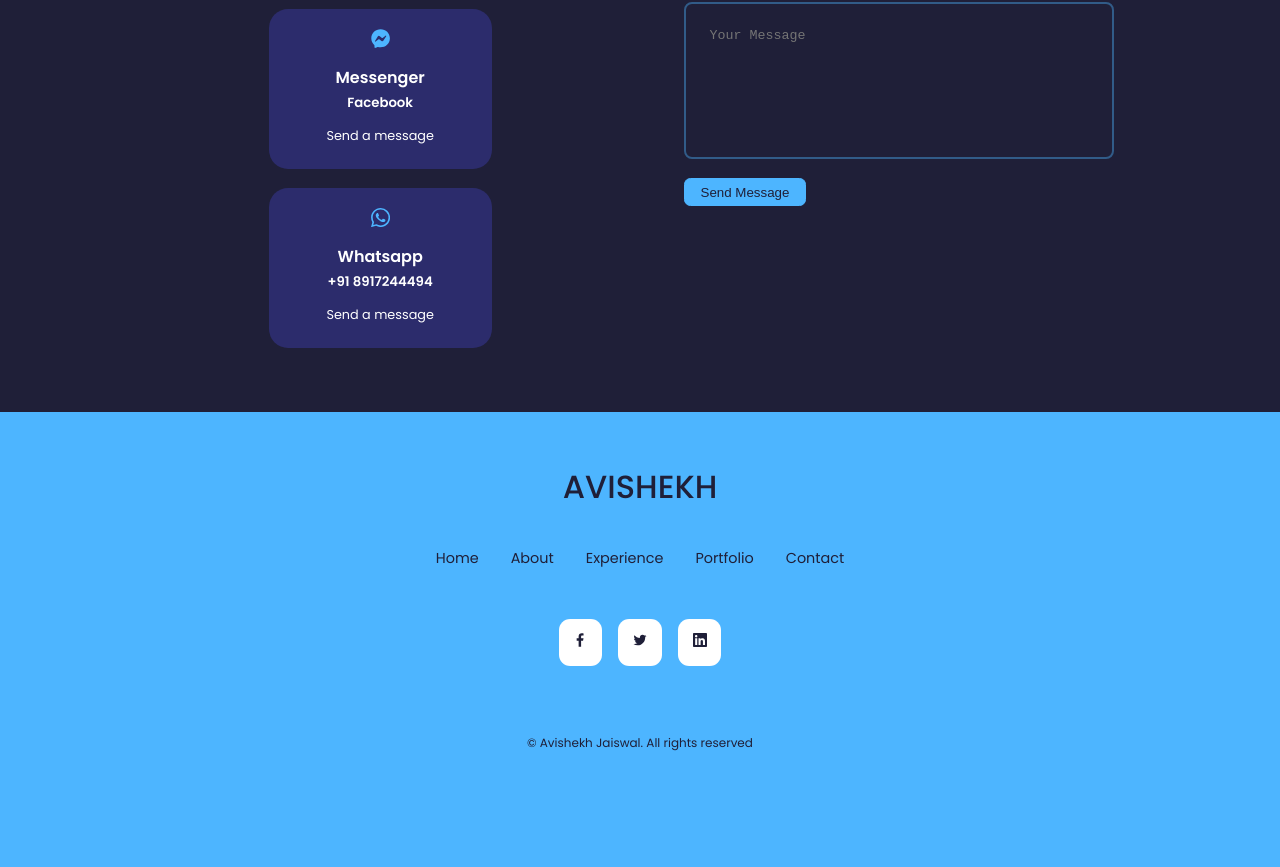
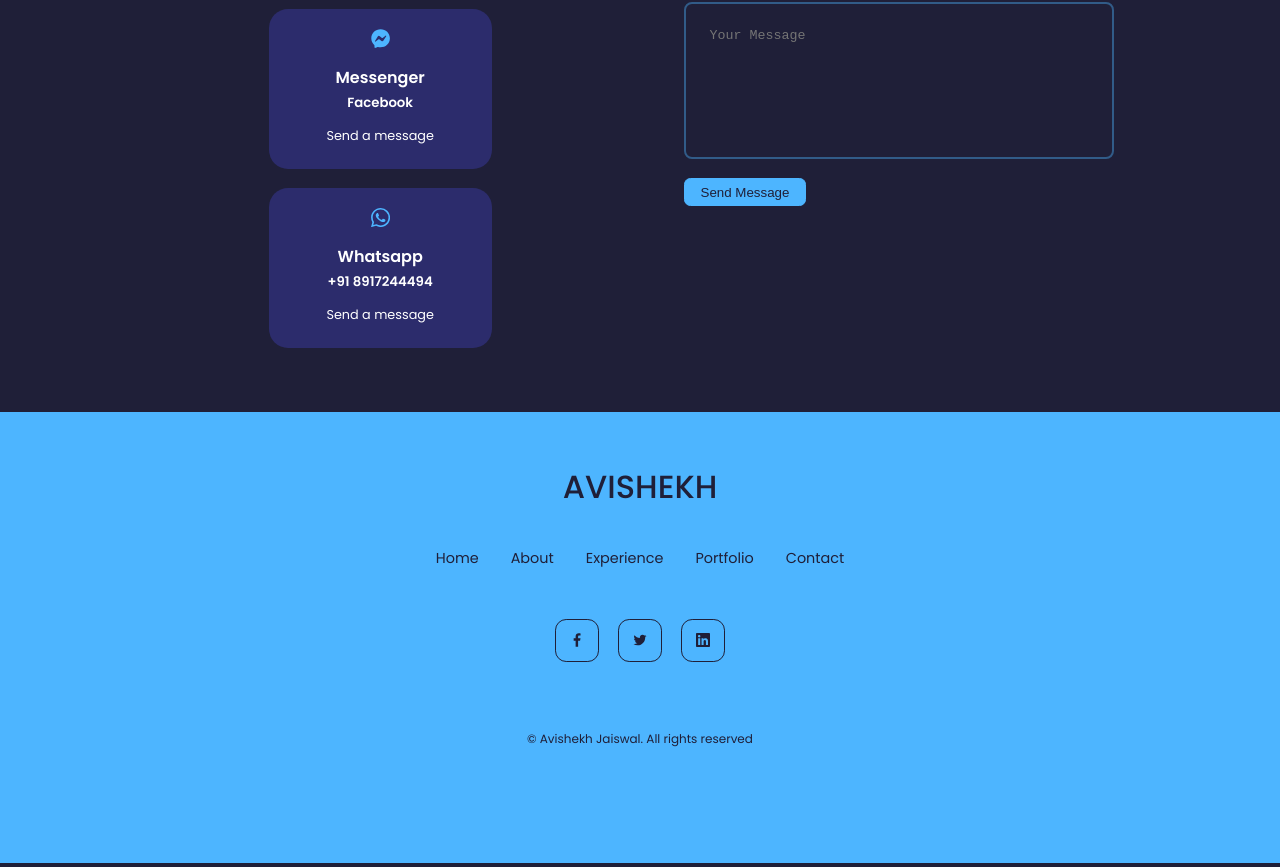
Before and after one commit to Avi-jaiz/avishekh-portfolio, a React (Create React App) app: page / in a window 1280 px wide. Shown: the part 2963-3830 px from the top of the page. Built offline with nearby package versions, Linux system fonts and the light colour scheme.

Commit message:
"a tag is replaced by form button type in footer.jsx"

```diff
--- a/src/Components/Footer/Footer.jsx
+++ b/src/Components/Footer/Footer.jsx
@@ -24,9 +24,17 @@ function Footer() {
 
     <div className="footer__socials">
 
-<button><a href="https://www.facebook.com/avishekh.jaiswal.9/"><GrFacebookOption /></a></button>
-<button><a href="https://twitter.com/Jaiz_Avi"><AiOutlineTwitter /></a></button>
-<button><a href="https://www.linkedin.com/in/avishek-jaiswal-b4ab31229/"><FaLinkedin /></a></button>
+<form className='socials'>
+
+<button type='submit' form action="https://www.facebook.com/avishekh.jaiswal.9/"><GrFacebookOption /></button>
+<button type ='submit' form action="https://twitter.com/Jaiz_Avi"><AiOutlineTwitter /></button>
+<button form action="https://twitter.com/Jaiz_Avi"><FaLinkedin /></button>
+
+
+
+
+      </form>
+
 
 
 </div>
--- a/src/Components/Footer/footer.css
+++ b/src/Components/Footer/footer.css
@@ -37,22 +37,26 @@ footer,a{
     margin-bottom: 4rem;
 
 }
+.socials{
+    display: flex;
+    flex-direction: row;
+}
 
 .footer__socials button{
-    background: var(--color-white);
+    background: var(--color-primary);
     padding: 0.8rem;
-    color: var(--color-white);
+    color: var(--color-bg);
     border-radius: 0.7rem;
     display: flex;
-    border: 1px solid transparent;
-    font-size: 1rem;
+    border: 1px solid var(--color-bg);
+    font-size:1rem;
 }
 
 .footer__socials button:hover
 {
     background: transparent;
-    color: var(--color-bg);
-    border-color: var(--color-bg);
+    color: var(--color-white);
+    border-color: var(--color-bg-variant);
 
 }
 
```
